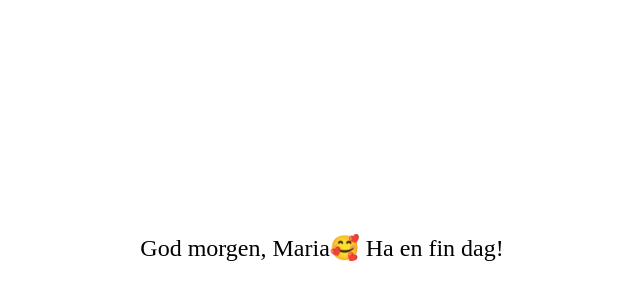
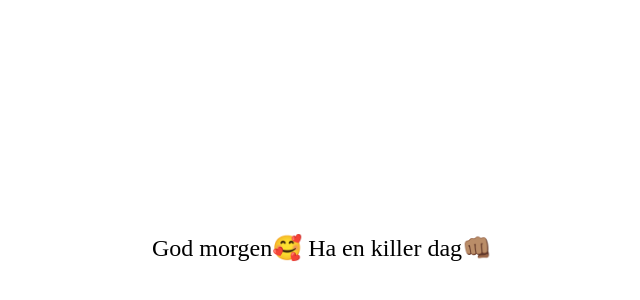
Before and after one commit to johannesforsland/johannesforsland.github.io, a plain HTML site: page index.html in a window 1280 px wide. Shown: the part 152-452 px from the top of the page, without its empty margins (318-958 px from the left). Drawn offline with Linux system fonts and the light colour scheme.

Commit message:
new index

```diff
--- a/index.html
+++ b/index.html
@@ -18,6 +18,6 @@
     </style>
 </head>
 <body>
-    <p>God morgen, Maria🥰 Ha en fin dag!</p>
+    <p>God morgen🥰 Ha en killer dag👊🏽</p>
 </body>
 </html>
```
